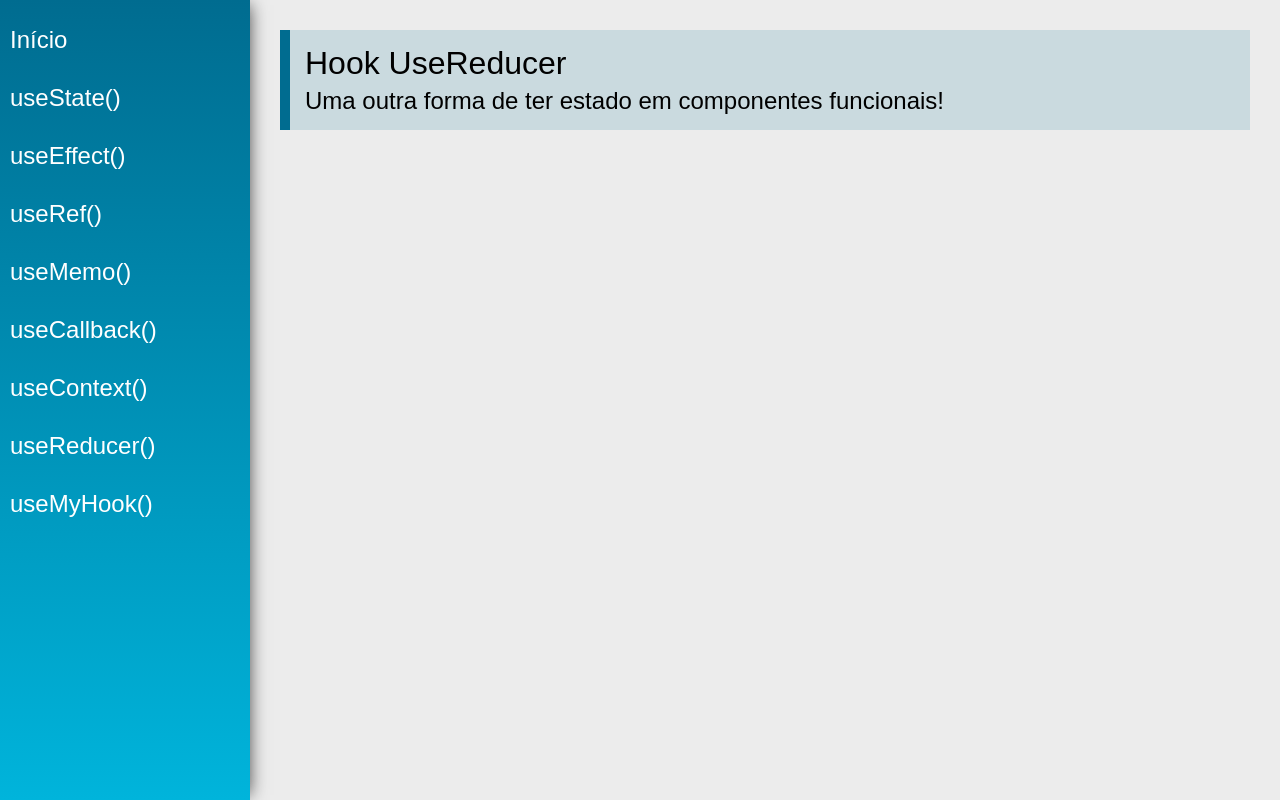
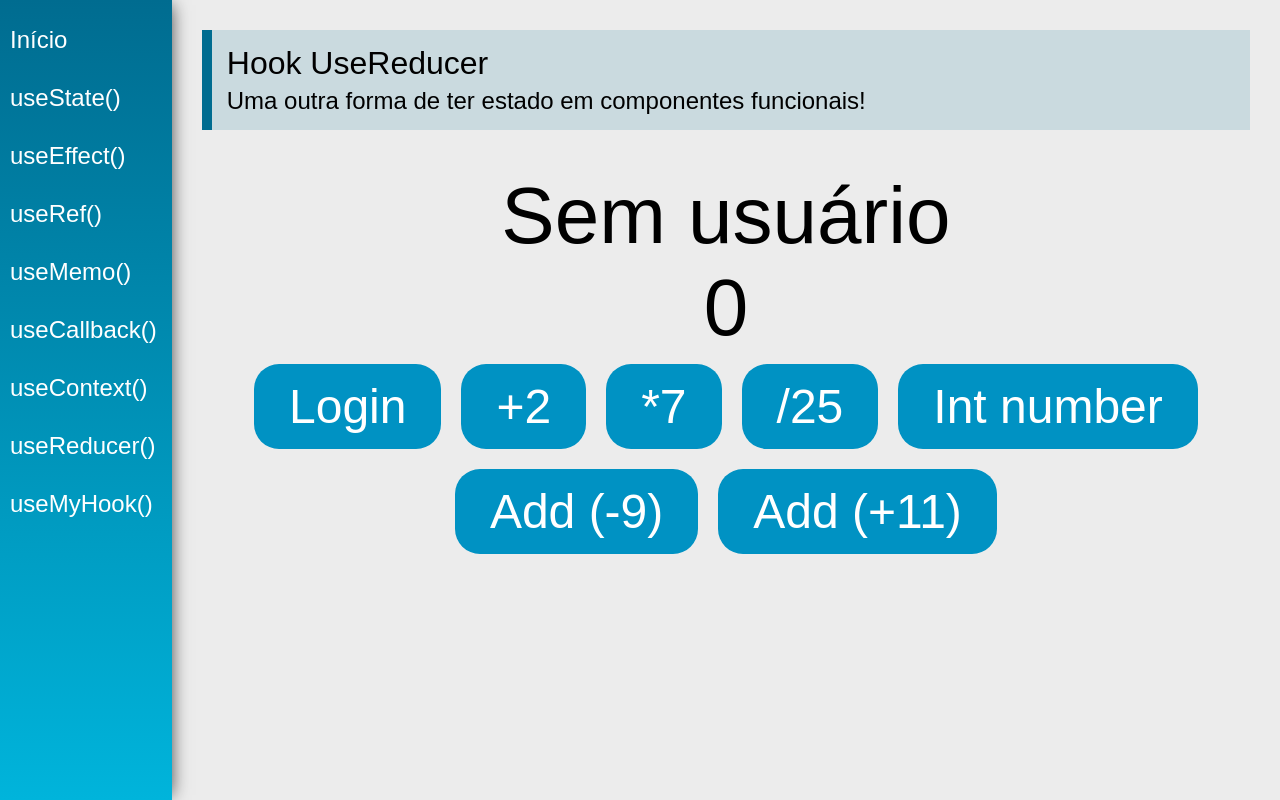
Before and after one commit to nortonx/react-hooks, a React (Create React App) app: page /useReducer in a window 1280 px wide. Built offline with nearby package versions, Linux system fonts and the light colour scheme.

Commit message:
first implementation + challenge useReducer().

```diff
--- a/src/views/examples/UseReducer.jsx
+++ b/src/views/examples/UseReducer.jsx
@@ -1,13 +1,67 @@
-import React from 'react'
+import React, { useReducer } from 'react'
 import PageTitle from '../../components/layout/PageTitle'
 
+const initialState = {
+    cart: [],
+    products: [],
+    user: null,
+    // foco
+    number: 0,
+}
+
+const reducer = (state, action) => {
+    switch(action.type) {
+        case 'numberAdd2':
+            return { ...state, number: state.number + 2 }
+        case 'numberMulti7':
+            return { ...state, number: state.number * 7 }
+        case 'numberDiv25':
+            return { ...state, number: state.number / 25 }
+        case 'numberInt':
+            return { ...state, number: parseInt(state.number) }
+        case 'numberAddN':
+            return { ...state, number: state.number + action.payload }
+        case 'login':
+            return { ...state, user: { name: action.payload } }
+        default:
+            return state
+    }
+}
+
 const UseReducer = (props) => {
+
+    const [state, dispatch] = useReducer(reducer, initialState)
+
     return (
         <div className="UseReducer">
             <PageTitle
                 title="Hook UseReducer"
                 subtitle="Uma outra forma de ter estado em componentes funcionais!"
             />
+
+            <div className="center">
+                {state.user ?
+                    <span className="text">{state.user.name}</span>
+                    : <span className="text">Sem usuário</span>
+                }
+                <span className="text">{state.number}</span>
+                <div>
+                    <button className="btn"
+                        onClick={() => dispatch({type: 'login', payload: 'Maria'})}>Login</button>
+                    <button className="btn"
+                        onClick={() => dispatch({type: 'numberAdd2'})}>+2</button>
+                    <button className="btn"
+                        onClick={() => dispatch({type: 'numberMulti7'})}>*7</button>
+                    <button className="btn"
+                        onClick={() => dispatch({type: 'numberDiv25'})}>/25</button>
+                    <button className="btn"
+                        onClick={() => dispatch({type: 'numberInt'})}>Int number</button>
+                    <button className="btn"
+                        onClick={() => dispatch({type: 'numberAddN', payload: -9})}>Add (-9)</button>
+                    <button className="btn"
+                        onClick={() => dispatch({type: 'numberAddN', payload: + 11})}>Add (+11)</button>
+                </div>
+            </div>
         </div>
     )
 }
```
